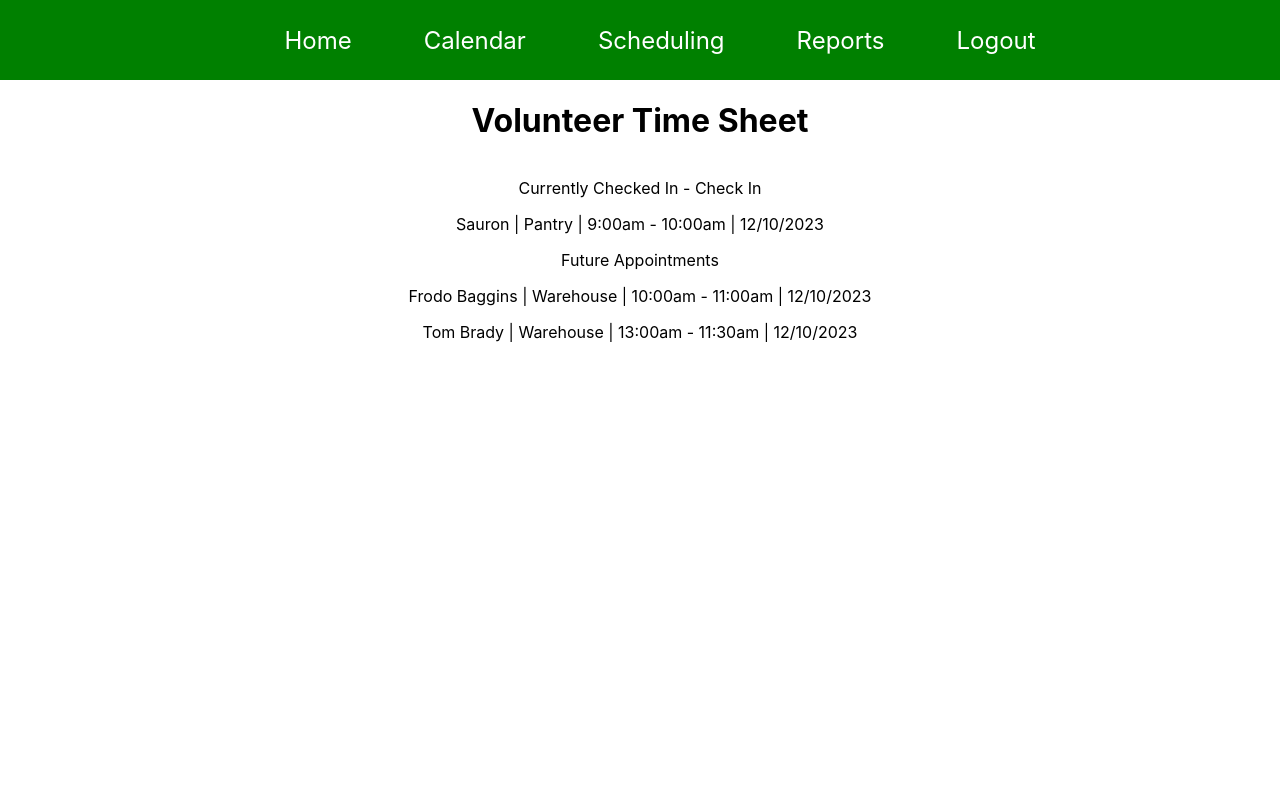
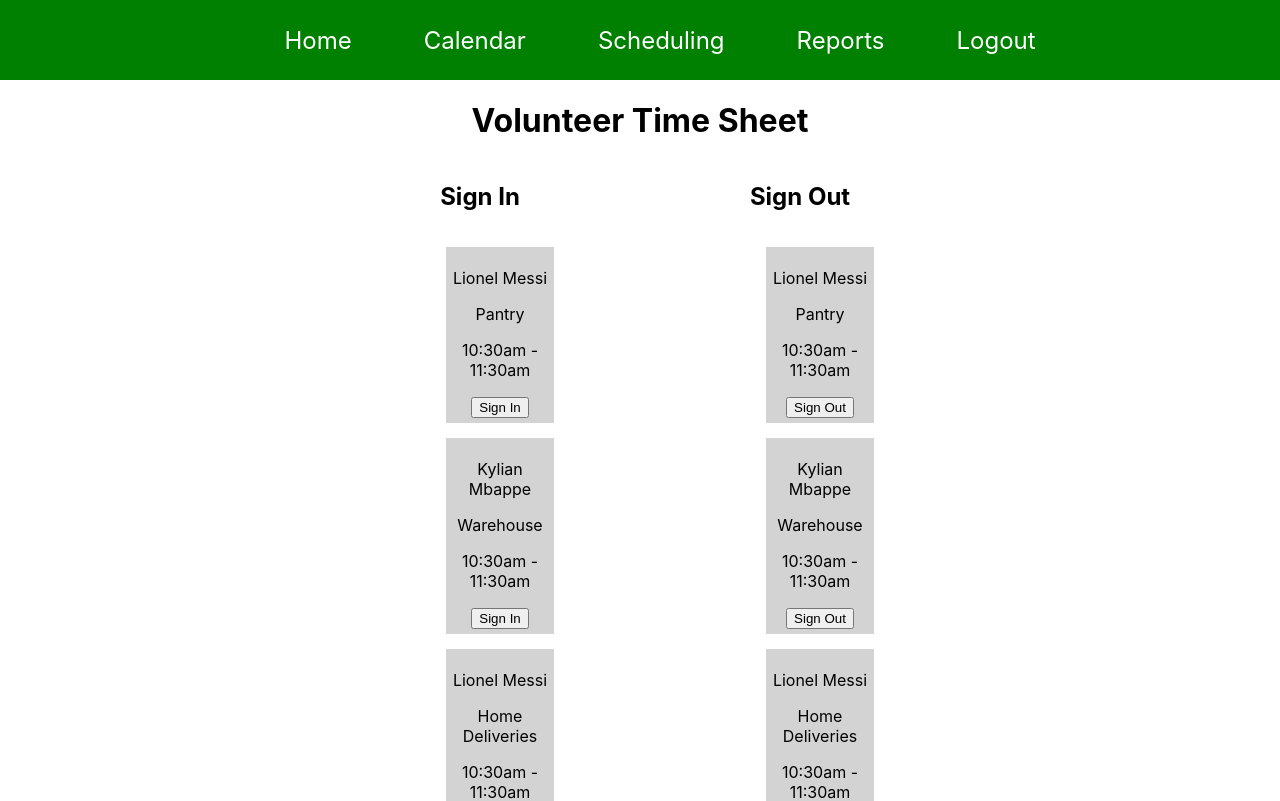
Before and after one commit to zscar611/CS4900LF1, a React (Create React App) app in the folder prototype/loavefish/: page /admin in a window 1280 px wide. Shown: the top 801 px of the page. Built offline with nearby package versions, Linux system fonts and the light colour scheme.

Commit message:
work on timeSheet

```diff
--- a/prototype/loavefish/src/components/Admin.css
+++ b/prototype/loavefish/src/components/Admin.css
@@ -1,8 +1,35 @@
-.admin-top-text {
+.row {
   display: flex;
-  justify-content: center;
+  flex-direction: row;
+  flex-wrap: wrap;
+  padding: 0;
 }
 
-.admin-right-text {
-  text-align: right;
+.column {
+  display: flex;
+  flex-direction: column;
+  flex: 1;
+  margin-left: 20em;
+  margin-right: 0;
 }
+
+.column:last-child {
+  margin-right: 20em;
+  margin-left: 0;
+}
+
+
+@media screen and (max-width: 700px) {
+  .column {
+    flex: 0 0 100%;
+  }
+}
+
+.admin-person {
+  background-color: #d3d3d3;
+  width: 35%;
+  padding: 5px; /* Adjust padding as needed */
+  margin-bottom: 15px; /* Add margin bottom to create gap */
+  margin-left: auto;
+  margin-right: auto;
+  }
--- a/prototype/loavefish/src/components/Admin.js
+++ b/prototype/loavefish/src/components/Admin.js
@@ -1,28 +1,107 @@
-import React, { useState } from 'react';
-import { useNavigate } from 'react-router-dom';
-import './App.css';
-import './Admin.css';
-import Navbar from './Navbar.js';
+import React, { useState } from "react";
+import { useNavigate } from "react-router-dom";
+import "./App.css";
+import "./Admin.css";
+import Navbar from "./Navbar.js";
+
+// array of people schedulded for today but not checked in
+// array of people checked in
+// display all, display building/external, display area based
+// columns, name, location, time
+// check in or check out button
+// check out will ask are you sure
 
 function Admin() {
   const navigate = useNavigate();
-  const [currentUser, setCurrentUser] = useState("");
+  //const [checkIn, setCheckedIn] = useState([]);
+  //const [checkOut, setCheckOut] = useState([]);
+
+  const signInDict = [
+    {
+      name: "Lionel Messi",
+      area: "Pantry",
+      timeScheduled: "10:30am - 11:30am",
+    },
+    {
+      name: "Kylian Mbappe",
+      area: "Warehouse",
+      timeScheduled: "10:30am - 11:30am",
+    },
+    {
+      name: "Lionel Messi",
+      area: "Home Deliveries",
+      timeScheduled: "10:30am - 11:30am",
+    },
+    {
+      name: "Luca Modric",
+      area: "Call Cener",
+      timeScheduled: "10:30am - 11:30am",
+    },
+    {
+      name: "Lebron James",
+      area: "Pantry",
+      timeScheduled: "10:30am - 11:30am",
+    },
+    {
+      name: "Kylian Mbappe",
+      area: "Home Deliveries",
+      timeScheduled: "10:30am - 11:30am",
+    },
+    {
+      name: "Lionel Messi",
+      area: "Pantry",
+      timeScheduled: "10:30am - 11:30am",
+    },
+    {
+      name: "Kylian Mbappe",
+      area: "Warehouse",
+      timeScheduled: "10:30am - 11:30am",
+    },
+  ];
+
+  const signIn = (person) => {
+    console.log(person);
+  };
+
   const handleLogout = () => {
-      // TODO insert SQL logic here
-      navigate('/');
+    // TODO insert SQL logic here
+    navigate("/");
   };
   return (
     <div className="App">
       <Navbar />
-      <div className = "admin-top-text">
-      <h1>Volunteer Time Sheet</h1>
+      <div className="admin-top-text">
+        <h1>Volunteer Time Sheet</h1>
+      </div>
+      <div className="row">
+        <div className="column">
+          <h2>Sign In</h2>
+          <ul>
+            {signInDict.map((person, index) => (
+              <div className="admin-person" key={index}>
+                <p>{person.name}</p>
+                <p>{person.area}</p>
+                <p>{person.timeScheduled}</p>
+                <button onClick={() => signIn(person)}>Sign In</button>{" "}
+              </div>
+            ))}
+          </ul>
+        </div>
 
+        <div className="column">
+          <h2>Sign Out</h2>
+          <ul>
+            {signInDict.map((person, index) => (
+              <div className="admin-person" key={index}>
+                <p>{person.name}</p>
+                <p>{person.area}</p>
+                <p>{person.timeScheduled}</p>
+                <button>Sign Out</button>
+              </div>
+            ))}
+          </ul>
+        </div>
       </div>
-      <p>Currently Checked In     -       Check In</p>
-      <p>Sauron | Pantry | 9:00am - 10:00am | 12/10/2023</p>
-      <p>Future Appointments</p>
-      <p>Frodo Baggins | Warehouse | 10:00am - 11:00am | 12/10/2023</p>
-      <p>Tom Brady | Warehouse | 13:00am - 11:30am | 12/10/2023</p>
     </div>
   );
 }
--- a/prototype/loavefish/src/components/Reports.js
+++ b/prototype/loavefish/src/components/Reports.js
@@ -13,6 +13,7 @@ function Report() {
   return (
     <div className="App">
       <Navbar />
+      <h1>Reports</h1>
       <div className="report-align-items">
       <h1>This Weeks Report</h1>
         <div className="main-button">
```
